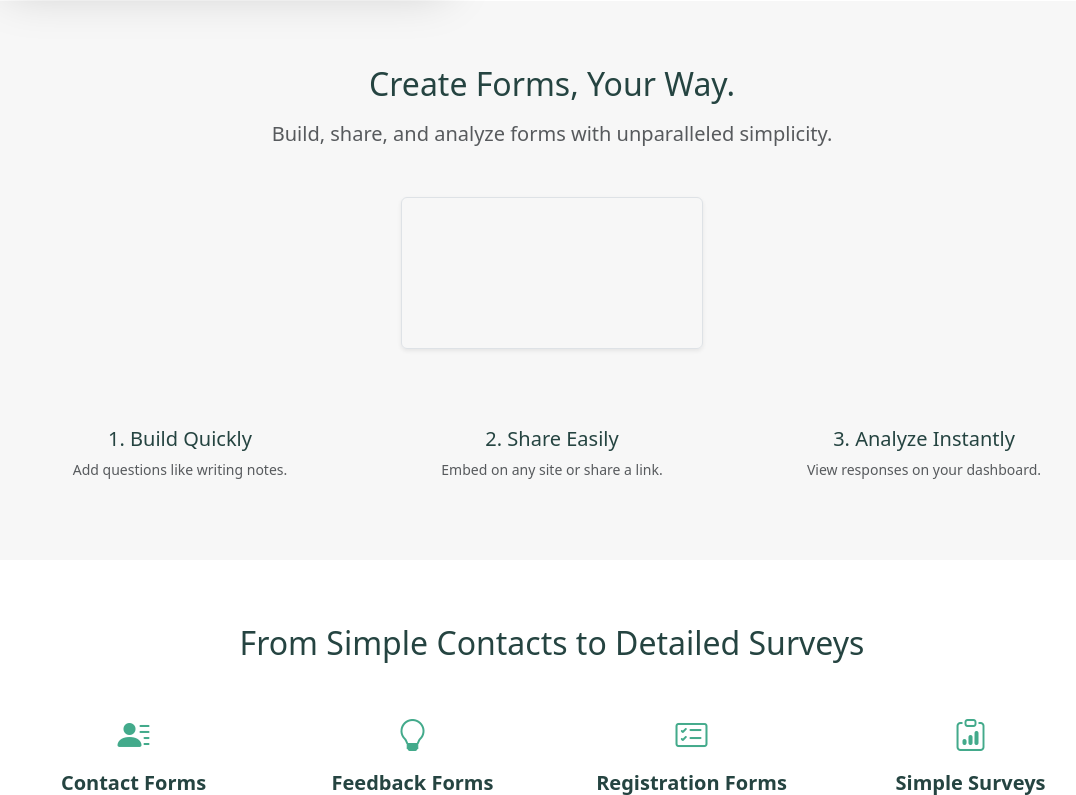
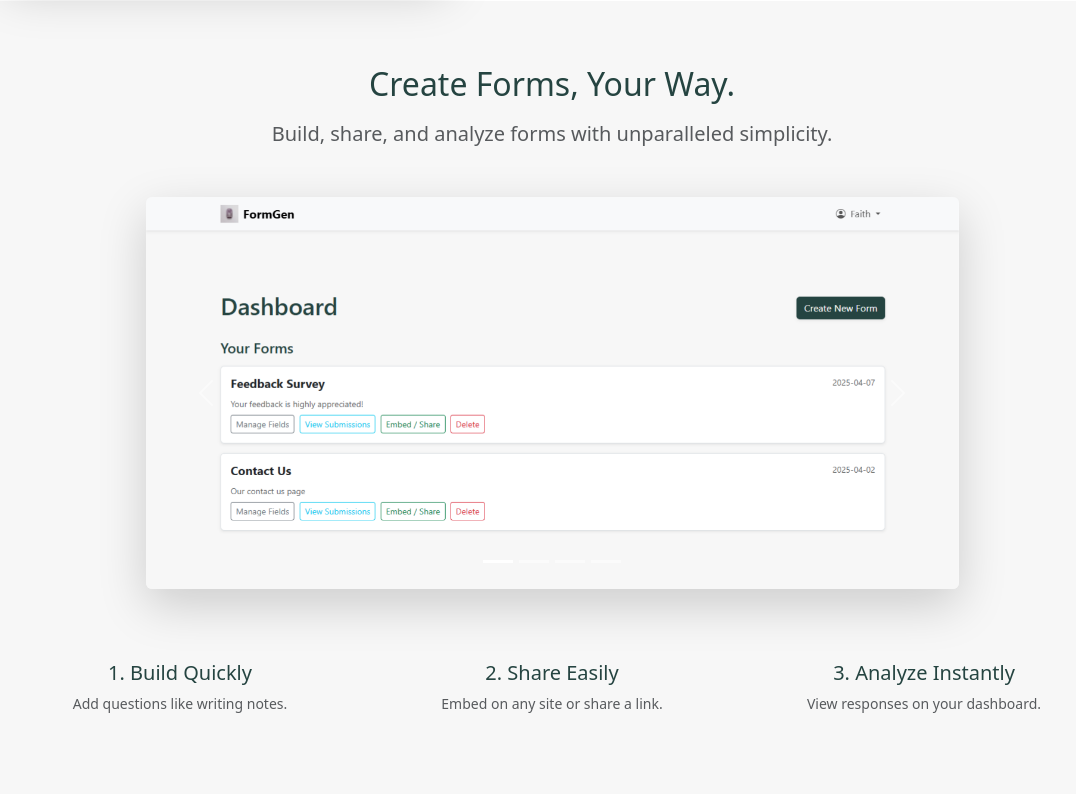
Before and after one commit to SirPelzy/form-generator, a Flask app: page / in a window 1280 px wide. Shown: the part 606-1401 px from the top of the page, without its empty margins (88-1164 px from the left). Run offline with Flask 3, Linux system fonts and the light colour scheme; some libraries are stand-ins or nearby versions.

Commit message:
Update home.html

```diff
--- a/templates/home.html
+++ b/templates/home.html
@@ -33,11 +33,55 @@
     <p class="lead text-muted mb-5">Build, share, and analyze forms with unparalleled simplicity.</p>
     {# Placeholder for GIF / Carousel / Key Screenshots #}
     <div class="row justify-content-center">
-      <div class="col-lg-9">
-         <video ="{{ url_for('static', filename='images/video.jpeg') }}
-              alt="Demonstration of the easy-to-use form builder interface"
-              class="img-fluid rounded border shadow-sm">
-         {# Replace with your actual GIF or image later #}
+      <div class="col-lg-10 col-xl-9">
+         {# --- START BOOTSTRAP CAROUSEL --- #}
+        <div id="featureCarousel" class="carousel slide shadow-lg rounded" data-bs-ride="carousel" data-bs-interval="5000"> {# Added shadow, rounded, auto-slide interval #}
+
+          {# Optional: Indicators (the little dots at the bottom) #}
+          <div class="carousel-indicators">
+            <button type="button" data-bs-target="#featureCarousel" data-bs-slide-to="0" class="active" aria-current="true" aria-label="Slide 1"></button>
+            <button type="button" data-bs-target="#featureCarousel" data-bs-slide-to="1" aria-label="Slide 2"></button>
+            <button type="button" data-bs-target="#featureCarousel" data-bs-slide-to="2" aria-label="Slide 3"></button>
+            <button type="button" data-bs-target="#featureCarousel" data-bs-slide-to="3" aria-label="Slide 4"></button>
+            {# Add more buttons if you have more slides #}
+          </div>
+
+          {# Slides Wrapper #}
+          <div class="carousel-inner rounded"> {# Added rounded here too #}
+            {# Slide 1 (must have 'active' class) #}
+            <div class="carousel-item active">
+              <img src="{{ url_for('static', filename='images/carousel-1.png') }}" class="d-block w-100" alt="Screenshot of Careerpath! personalized path view"> {# UPDATE src and alt! #}
+              {# Optional Caption #}
+              </div>
+
+            {# Slide 2 #}
+            <div class="carousel-item">
+              <img src="{{ url_for('static', filename='images/carousel-2.png') }}" class="d-block w-100" alt="Screenshot showing resource recommendations"> {# UPDATE src and alt! #}
+            </div>
+
+            {# Slide 3 #}
+            <div class="carousel-item">
+              <img src="{{ url_for('static', filename='images/carousel-3.png') }}" class="d-block w-100" alt="Screenshot of the user dashboard progress tracking"> {# UPDATE src and alt! #}
+            </div>
+
+            {# Slide 4 #}
+            <div class="carousel-item">
+              <img src="{{ url_for('static', filename='images/carousel-4.png') }}" class="d-block w-100" alt="Screenshot of the user dashboard progress tracking"> {# UPDATE src and alt! #}
+            </div>
+
+            {# Add more .carousel-item divs for more slides #}
+          </div>
+
+          {# Optional: Previous/Next Controls #}
+          <button class="carousel-control-prev" type="button" data-bs-target="#featureCarousel" data-bs-slide="prev">
+            <span class="carousel-control-prev-icon" aria-hidden="true"></span>
+            <span class="visually-hidden">Previous</span>
+          </button>
+          <button class="carousel-control-next" type="button" data-bs-target="#featureCarousel" data-bs-slide="next">
+            <span class="carousel-control-next-icon" aria-hidden="true"></span>
+            <span class="visually-hidden">Next</span>
+          </button>
+        </div>
       </div>
     </div>
     {# Optional 3 step text below visual #}
```
